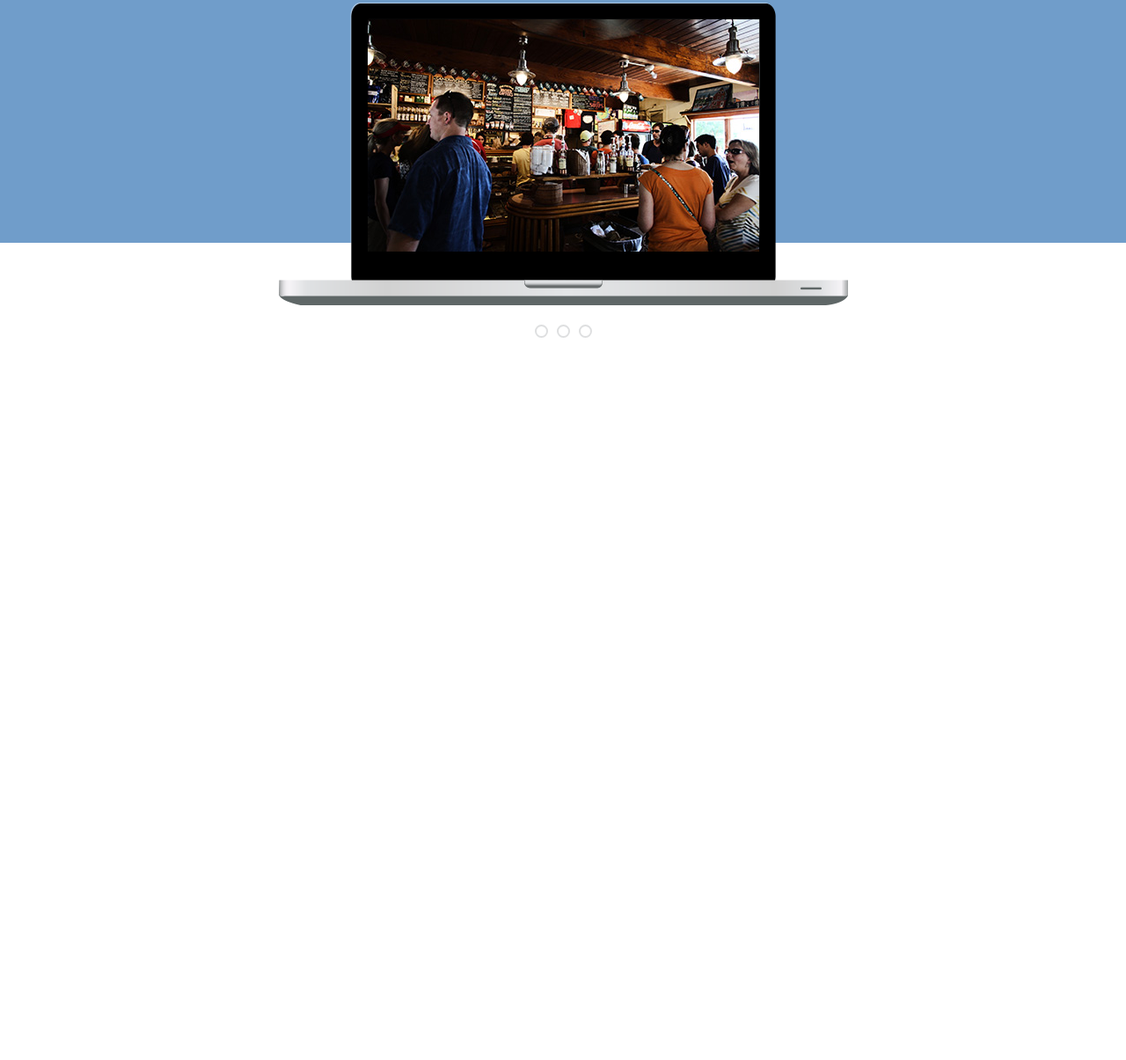
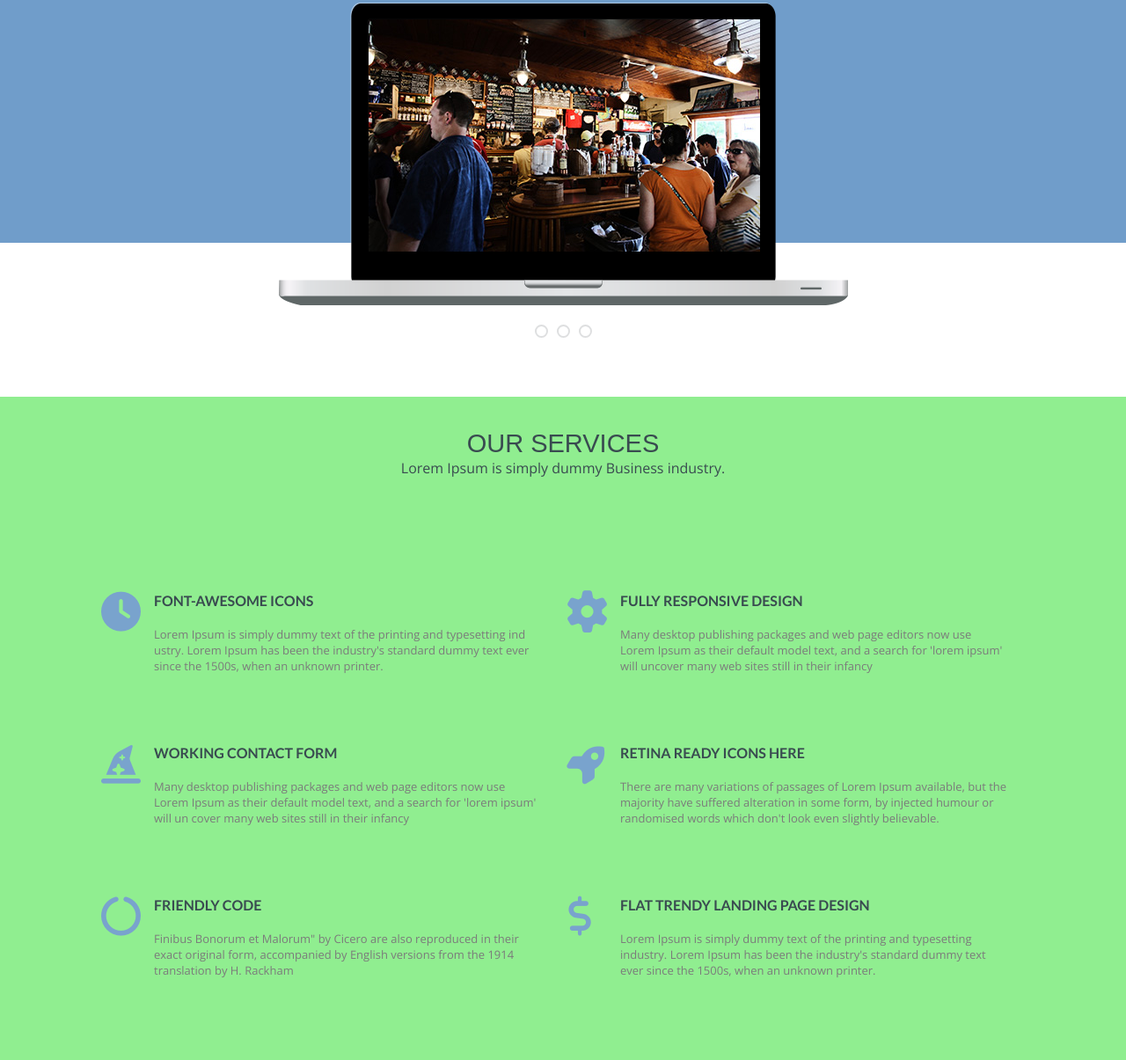
Before and after one commit to Akoros0039/project, a plain HTML site: page index.html in a window 1280 px wide. Shown: the part 402-1607 px from the top of the page at 88% size. Before the commit the page ends 853 px from the top, so only its background shows below. Drawn offline with nearby package versions, Linux system fonts and the light colour scheme; a web font is replaced by a local one.

Commit message:
Our services

```diff
--- a/index.html
+++ b/index.html
@@ -53,5 +53,49 @@
             </div>
         </div>
     </section>
+    <section class="services">
+        <div class="wrapper">
+            <p class="services__text-bold">our services</p>
+            <p class="services__text-light">Lorem Ipsum is simply dummy Business industry.</p>
+        </div>
+        <div class="services__wrapper-items">
+            <ul class="services__items">
+                <li class="services__item">
+                    <p class="services__big-text">Font-Awesome Icons</p>
+                    <p class="services__small-text">Lorem Ipsum is simply dummy text of the printing and typesetting ind
+                        ustry. Lorem Ipsum has been the industry's standard dummy text ever
+                        since the 1500s, when an unknown printer.</p>
+                </li>
+                <li class="services__item hat">
+                    <p class="services__big-text">Working Contact form</p>
+                    <p class="services__small-text">Many desktop publishing packages and web page editors now use Lorem Ipsum as their default model
+                        text, and a search for 'lorem ipsum' will un
+                        cover many web sites still in their infancy</p>
+                </li>
+                <li class="services__item circle">
+                    <p class="services__big-text">Friendly Code</p>
+                    <p class="services__small-text">Finibus Bonorum et Malorum" by Cicero are also reproduced in their
+                        exact original form, accompanied by English versions from the 1914 translation by H. Rackham</p>
+                </li>
+                <li class="services__item gear">
+                    <p class="services__big-text">Fully Responsive Design</p>
+                    <p class="services__small-text">Many desktop publishing packages and web page editors now use Lorem Ipsum as their default model
+                        text, and a search for 'lorem ipsum' will uncover many web sites still in their infancy</p>
+                </li>
+                <li class="services__item rocket">
+                    <p class="services__big-text">Retina Ready icons here</p>
+                    <p class="services__small-text">There are many variations of passages of Lorem Ipsum available, but the majority have suffered
+                        alteration in some form, by injected humour
+                        or randomised words which don't look even slightly believable.</p>
+                </li>
+                <li class="services__item dollar">
+                    <p class="services__big-text">Flat trendy landing page Design</p>
+                    <p class="services__small-text">Lorem Ipsum is simply dummy text of the printing and typesetting industry. Lorem Ipsum has been
+                        the industry's standard dummy text ever since
+                        the 1500s, when an unknown printer.</p>
+                </li>
+            </ul>
+        </div>
+    </section>
 </body>
 </html>
--- a/style.css
+++ b/style.css
@@ -138,8 +138,7 @@ p{
 .banner__laptop-screen {
     position: absolute;
     top: 1.9rem;
-    height: 26.4rem;
-    width: 44.5rem;
+    margin-left: 2px;
 }
 .banner__circles {
     display: flex;
@@ -160,3 +159,82 @@ p{
 .banner__circle:hover {
     border-color: #1da8dd;
 }
+/*Services*/
+.services {
+    height: 76rem;
+    background-color: lightgreen;
+}
+.services__text-bold {
+    display: flex;
+    justify-content: center;
+    font-family: 'Gotham Black', sans-serif;
+    font-size: 2.9rem;
+    text-transform: uppercase;
+    padding-top: 3.7rem;
+    color: #394b50;
+}
+.services__text-light {
+    display: flex;
+    justify-content: center;
+    font-size: 1.6rem;
+    padding-bottom: 3rem;
+    color: #394b50;
+}
+.services__wrapper-items {
+    display: flex;
+    justify-content: center;
+    margin-top: 9rem;
+}
+.services__items {
+    list-style: none;
+    column-count: 2;
+    column-gap: 9rem;
+}
+.services__item {
+    margin-bottom: 8rem;
+    position: relative;
+}
+.services__item::before{
+    position: absolute;
+    top: 0;
+    left: -6rem;
+    display: block;
+    color: #79a3cd;
+    content: '\f017';
+    font-family: 'Font Awesome 5 Free', 'Font Awesome 5 Brands', sans-serif;
+    font-weight: 900;
+    font-size: 4.5rem;
+}
+.hat::before {
+    content: '\f6e8';
+}
+.circle::before {
+    content: '\f1ce';
+}
+.gear::before {
+    content: '\f013';
+}
+.rocket::before {
+    content: '\f135';
+}
+.dollar::before {
+    content: '\f155';
+}
+.services__item:hover::before,
+.services__item:active::before {
+    color: #f6772c;
+}
+
+.services__big-text {
+    text-transform: uppercase;
+    font-family: 'Lato', sans-serif;
+    font-weight: bold;
+    font-size: 1.6rem;
+    color: #394b50;
+    margin-bottom: 2rem;
+}
+.services__small-text {
+    color: #7b7b7b;
+    font-size: 1.3rem;
+    width: 44rem;
+}
```
